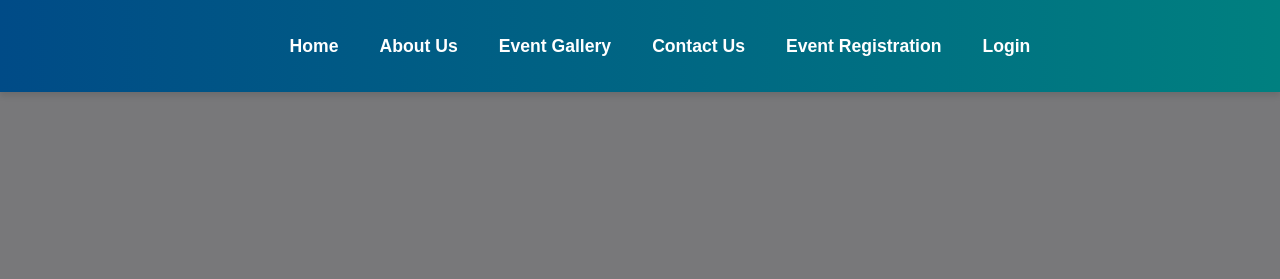
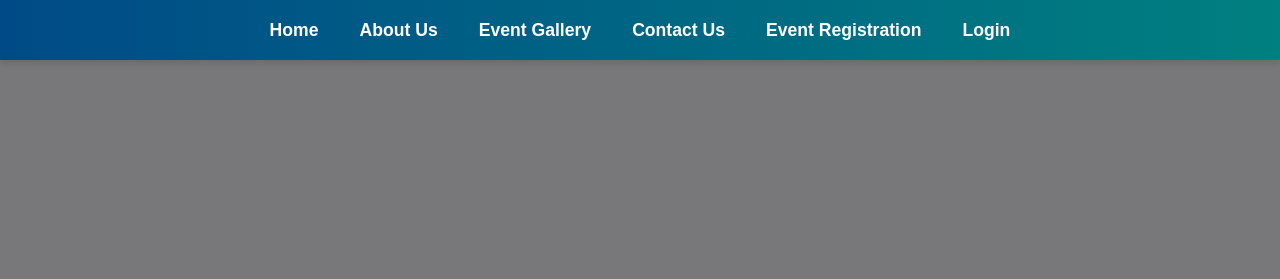
Before and after one commit to KillerHyena/killerhyena.github.io, a plain HTML site: page index.html in a window 1280 px wide. Shown: the top 279 px of the page. Drawn offline with Linux system fonts and the light colour scheme.

Commit message:
style.css

```diff
--- a/style.css
+++ b/style.css
@@ -1,7 +1,7 @@
 /* Global Styles */
 * {
-    margin: 10;
-    padding: 10;
+    margin: 0;
+    padding: 0;
     box-sizing: border-box;
 }
 
@@ -16,7 +16,7 @@ body {
 
 /* Ensure no margin on body */
 body {
-    margin: 0;  /* This ensures no margin around the body */
+    margin: 5;  /* This ensures no margin around the body */
 }
 
 a {
```
